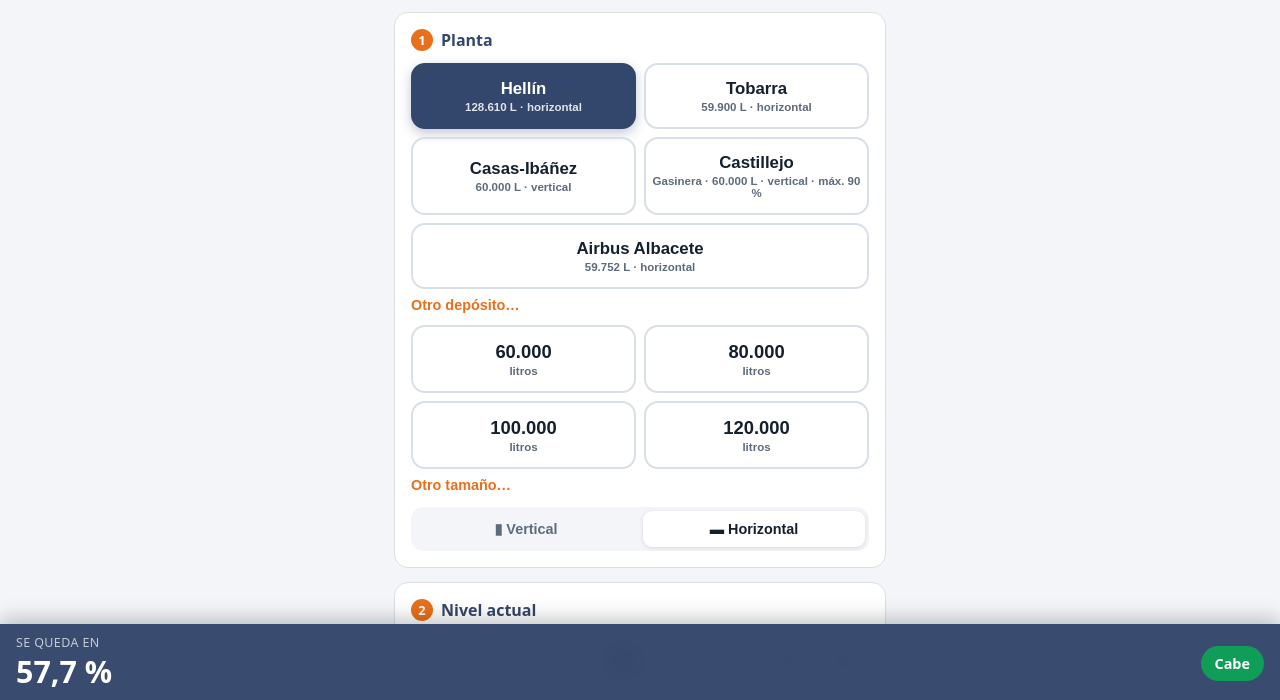
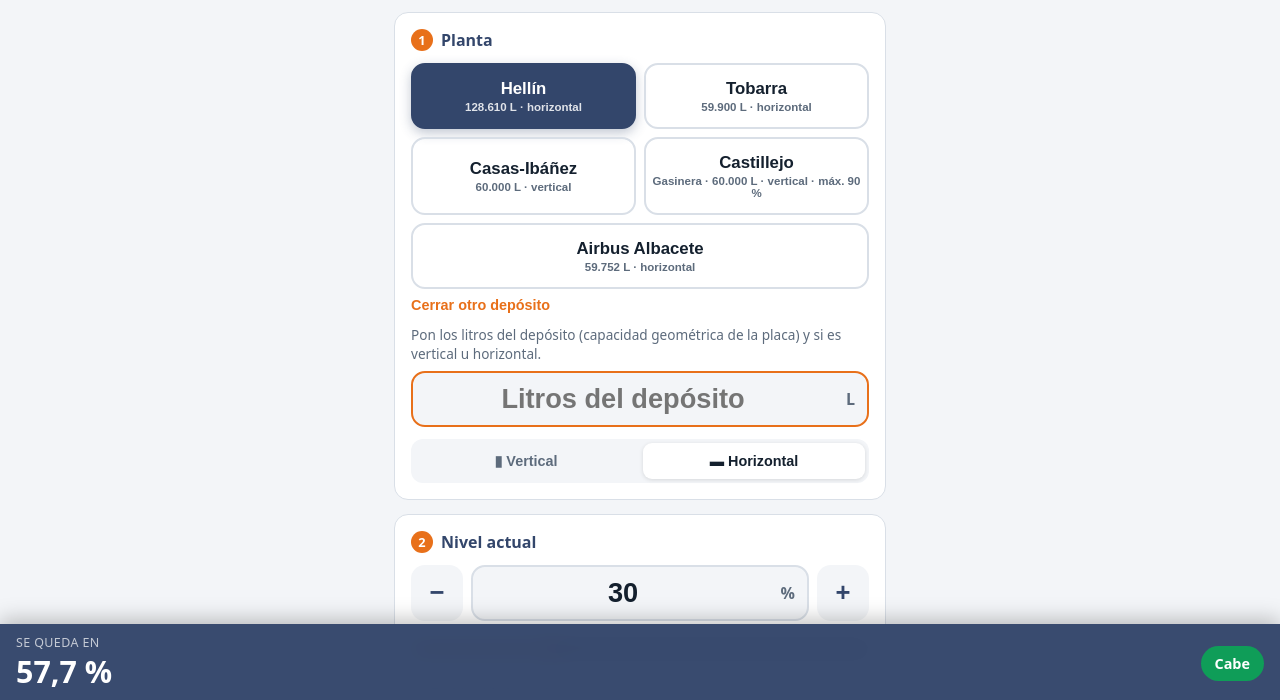
Before and after one commit to tartamoto-pro/calculadora-gnl, a plain HTML site: page index.html in a window 1280 px wide. Both pictures are taken after a click on the button "Otro depósito…". Shown: the part 98-798 px from the top of the page. Drawn offline with Linux system fonts and the light colour scheme.

Commit message:
Otro depósito: solo litros y vertical/horizontal, desplegable
Co-Authored-By: Claude Opus 5.5 <noreply@anthropic.com>
Claude-Session: https://claude.ai/code/session_01KA1os464M4hjBXV1GfDUUT

```diff
--- a/index.html
+++ b/index.html
@@ -121,7 +121,8 @@
   details{font-size:.88rem;color:var(--muted)}
   details summary{cursor:pointer;font-weight:700;color:var(--ink)}
   details p{margin:8px 0;line-height:1.45}
-  #customBox{display:none;margin-top:10px}
+  #customBox{display:flex;margin-top:4px}
+  #tanks,#customLink,#airbusHint{display:none!important}
   .link{background:none;border:none;color:var(--accent);font-weight:700;padding:8px 0 0;cursor:pointer;font-size:.9rem}
   @media (prefers-color-scheme: dark){ .tanks button.on{color:#0f141b} }
 </style>
@@ -155,8 +156,9 @@
       <button data-v="120000">120.000<small>litros</small></button>
     </div>
     <button class="link" id="customLink">Otro tamaño…</button>
+    <div class="hint" style="margin:0 0 8px">Pon los litros del depósito (capacidad geométrica de la placa) y si es vertical u horizontal.</div>
     <div id="customBox" class="num">
-      <div class="field"><input type="number" id="custom" inputmode="numeric" placeholder="Capacidad"><span class="u">L</span></div>
+      <div class="field"><input type="number" id="custom" inputmode="numeric" placeholder="Litros del depósito"><span class="u">L</span></div>
     </div>
     <div class="orient" id="orient">
       <button data-o="v">▮ Vertical</button>
@@ -275,13 +277,15 @@
     }
     markPlant(b.dataset.p);
     LIM = +(b.dataset.l||95);
-    $('otherBox').style.display='none';
+    $('otherBox').style.display='none'; $('otherLink').textContent='Otro depósito…';
     cap=+b.dataset.c;
     document.querySelectorAll('#tanks button').forEach(x=>x.classList.toggle('on', +x.dataset.v===cap));
     setOrient(b.dataset.o,false);
   }
   document.querySelectorAll('#plants button').forEach(b=>b.onclick=()=>setPlant(b));
-  $('otherLink').onclick=()=>{ $('otherBox').style.display='block'; };
+  $('otherLink').onclick=()=>{ const ob=$('otherBox'), open=ob.style.display!=='block';
+    ob.style.display=open?'block':'none'; $('otherLink').textContent=open?'Cerrar otro depósito':'Otro depósito…';
+    if(open){ const v=+$('custom').value; if(v>0){ markPlant(null); setTank(v,true);} else $('custom').focus(); } };
 
   function setTank(v, custom){
     cap = v;
@@ -364,8 +368,7 @@
   airbusLabel();
   const pb = sp && document.querySelector('#plants button[data-p="'+sp+'"]');
   if(pb) setPlant(pb);
-  else if([60000,80000,100000,120000].includes(sc)){ $('otherBox').style.display='block'; setTank(sc); }
-  else if(sc>0){ $('otherBox').style.display='block'; $('customBox').style.display='flex'; $('custom').value=sc; setTank(sc,true); }
+  else if(sc>0){ $('otherBox').style.display='block'; $('otherLink').textContent='Cerrar otro depósito'; $('custom').value=sc; setTank(sc,true); }
   else setPlant(document.querySelector('#plants button'));
 })();
 </script>
```
